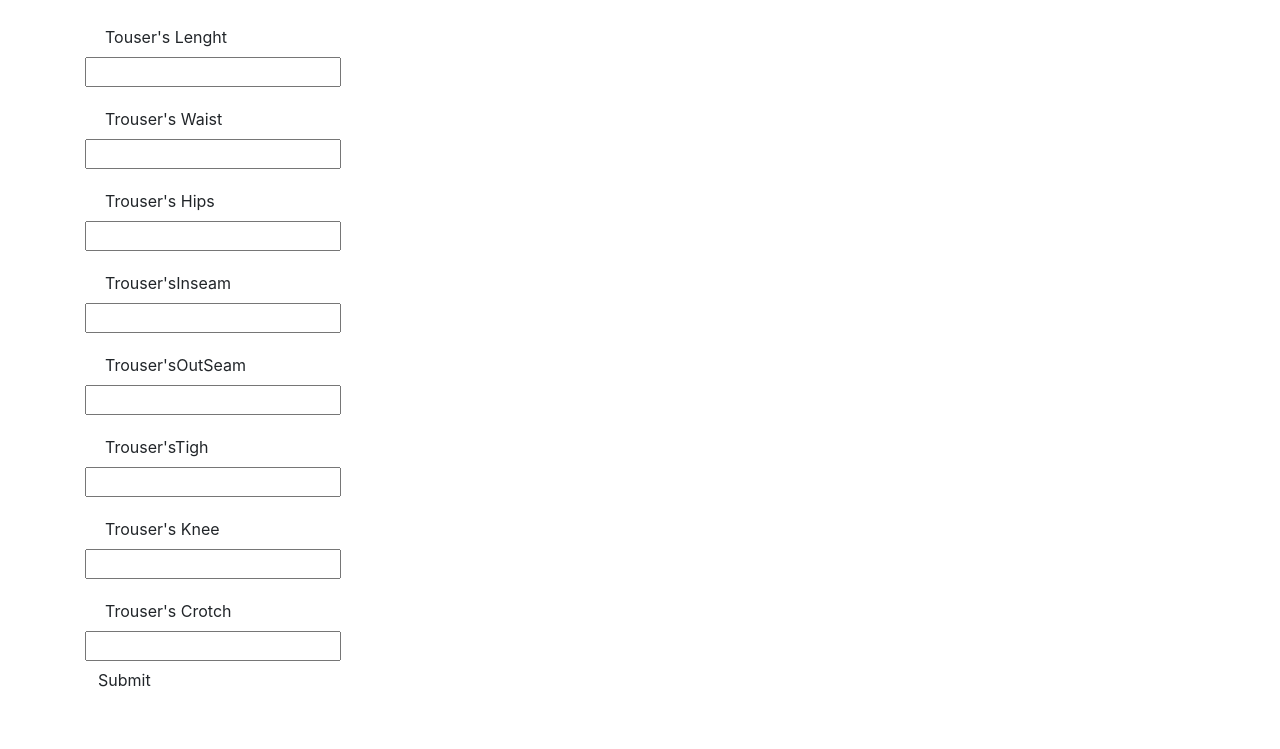
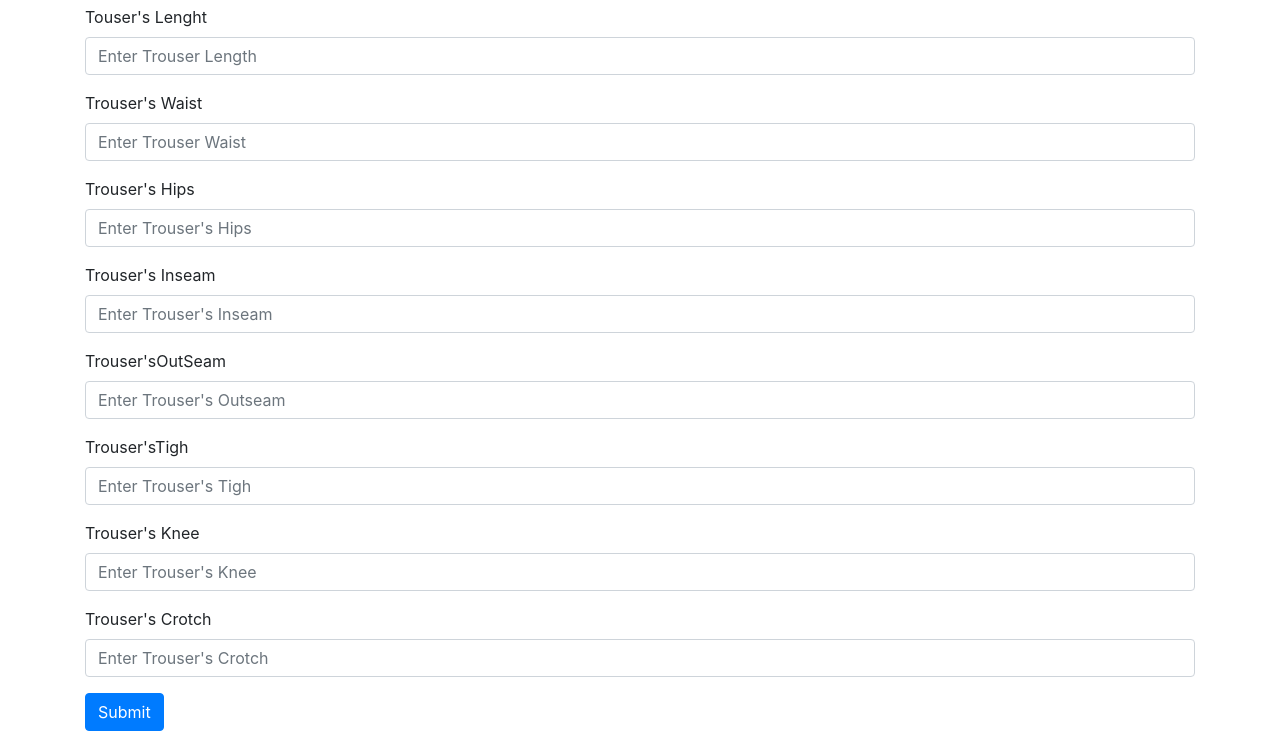
Before and after one commit to 2unde001/Measurements, a plain HTML site: page index.html in a window 1280 px wide. Shown: the part 51-800 px from the top of the page. Drawn offline with nearby package versions, Linux system fonts and the light colour scheme.

Commit message:
add bootstrap group fporm component

```diff
--- a/index.html
+++ b/index.html
@@ -16,27 +16,47 @@
         <div class="row">
 
             <div class="col">
-                <form  class="middle" action="">
-                        <fieldset>
-                            <label for="trouser">Touser's Lenght</label><br>
-                            <input type="text" name="trouser" id="trouser"><br>
-                            <label for="waist">Trouser's Waist</label><br>
-                            <input type="text" name="waist" id="waist"><br>
-                            <label for="hips">Trouser's Hips</label><br>
-                            <input type="text" name="hips" id="hips"><br>
-                            <label for="inseam">Trouser'sInseam</label><br>
-                            <input type="text" name="inseam" id="inseam"><br>
-                            <label for="outseam">Trouser'sOutSeam</label><br>
-                            <input type="text" name="outseam" id="outseam"><br>
-                            <label for="thigh">Trouser'sTigh</label><br>
-                            <input type="text" name="thigh" id="thigh"><br>
-                            <label for="knee">Trouser's Knee</label><br>
-                            <input type="text" name="knee" id="knee"><br>
-                            <label for="crotch">Trouser's Crotch</label><br>
-                            <input type="text" name="crotch" id="crotch"><br>
-                            <button class="btn">Submit</button>
 
-                        </fieldset>
+                <form>
+                    <div class="form-group">
+
+                        <label for="trouser">Touser's Lenght</label>
+                        <input type="text" name="trouser" id="trouser" class="form-control" placeholder="Enter Trouser Length">
+                    </div>
+                    <div class="form-group">
+                        <label for="waist">Trouser's Waist</label>
+                        <input type="text" name="waist" id="waist" class="form-control" placeholder="Enter Trouser Waist">
+                    </div>
+
+                    <div class="form-group">
+                        <label for="hips">Trouser's Hips</label>
+                        <input type="text" name="hips" id="hips" class="form-control" placeholder="Enter Trouser's Hips">
+                    </div>
+                    <div class="form-group">
+                        <label for="inseam">Trouser's Inseam</label>
+                        <input type="text" name="inseam" id="inseam" class="form-control" placeholder="Enter Trouser's Inseam">
+                    </div>
+                    <div class="form-group">
+                        <label for="outseam">Trouser'sOutSeam</label>
+                        <input type="text" name="outseam" id="outseam" class="form-control" placeholder="Enter Trouser's Outseam">
+                    </div>
+                    <div class="form-group">
+                        <label for="thigh">Trouser'sTigh</label>
+                        <input type="text" name="thigh" id="thigh" class="form-control" placeholder="Enter Trouser's Tigh">
+                    </div>
+                    <div class="form-group">
+                        <label for="knee">Trouser's Knee</label>
+                        <input type="text" name="knee" id="knee" class="form-control" placeholder="Enter Trouser's Knee">
+                    </div>
+                    <div class="form-group">
+                        <label for="crotch">Trouser's Crotch</label>
+                        <input type="text" name="crotch" id="crotch" class="form-control" placeholder="Enter Trouser's Crotch">
+                    </div>
+                    <div class="form-group">
+
+                        <button type="button" class="btn btn-primary">Submit</button>
+                    </div>
+
 
                     </form>
 
--- a/main.css
+++ b/main.css
@@ -1,4 +1,4 @@
-
+/*
 label{
     margin: 20px;
 
@@ -24,4 +24,4 @@ label{
   grid-row-end: 3;
   position: absolute;
 
-}
+} */
```
